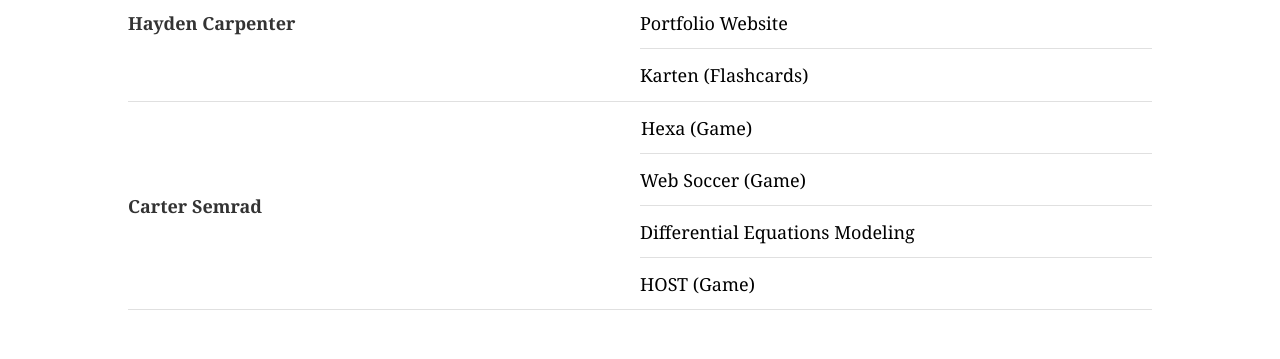
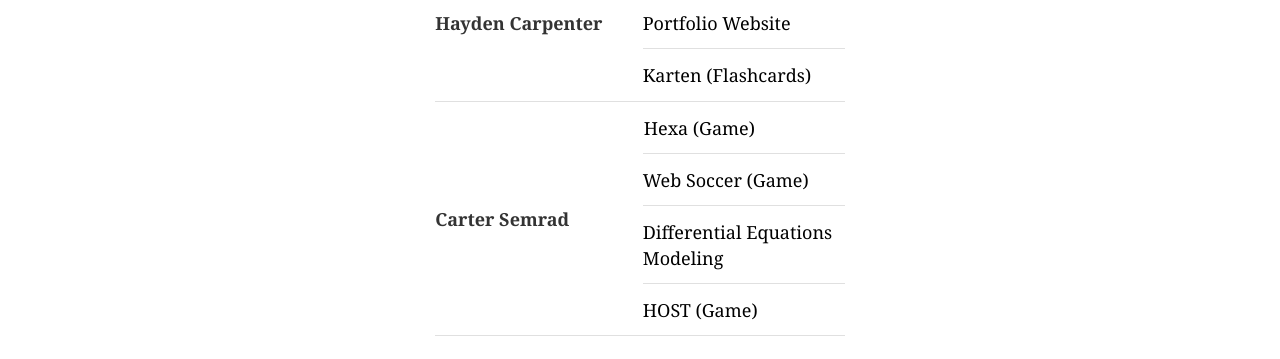
Before and after one commit to dhstechclub/codedecatur.org, a Gatsby site: page /projects in a window 1280 px wide. Shown: the part 232-591 px from the top of the page. Built offline with nearby package versions, Linux system fonts and the light colour scheme; Gatsby itself is replaced by a stand-in of ours.

Commit message:
Projects css

```diff
--- a/src/components/base.css
+++ b/src/components/base.css
@@ -395,6 +395,20 @@ th.tutorial-list-table-element {
   width: 300px;
 }
 
+.projects-table td{
+  width: 20%;
+}
+
+.projects-table th{
+  width: 20%;
+}
+.projects-table {
+  min-width: 250px;
+  width: 40%;
+}
+
+
+
 /** For Mobile */
 
 @media only screen and (max-width: 768px) {
--- a/src/pages/projects.js
+++ b/src/pages/projects.js
@@ -36,7 +36,7 @@ const ProjectsPage = () => (
     <div className="projects-frame nav-spacing">
         <h3>These projects have been created by Code Decatur members.</h3>
         <hr></hr>
-        <table>
+        <table className="projects-table">
             {authorSectionsArray.map((data, index) => {
                 return <tbody>
                     {data.map((project, index) => {
```
